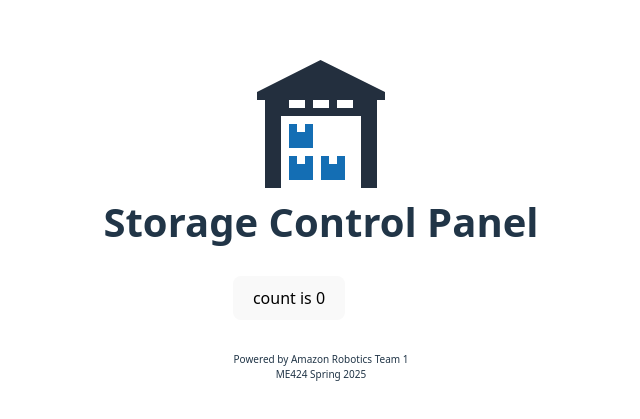
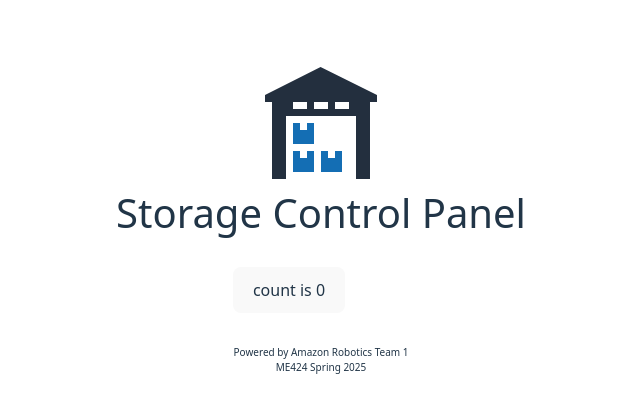
Before and after one commit to amazonrobotics1-Sp2025/web_control_code, a Svelte app: page / in a window 1280 px wide. Shown: the part 183-602 px from the top of the page, without its empty margins (319-959 px from the left). Built offline with nearby package versions, Linux system fonts and the light colour scheme.

Commit message:
pre shadcn

```diff
--- a/package.json
+++ b/package.json
@@ -14,8 +14,10 @@
     "@sveltejs/vite-plugin-svelte": "^5.0.3",
     "@tsconfig/svelte": "^5.0.4",
     "@types/node": "^22.14.1",
+    "autoprefixer": "^10.4.20",
     "svelte": "^5.23.1",
     "svelte-check": "^4.1.5",
+    "tailwindcss": "^3.4.17",
     "typescript": "5.8.3",
     "vite": "^6.2.2"
   }
--- /dev/null
+++ b/postcss.config.js
@@ -0,0 +1,6 @@
+export default {
+  plugins: {
+    tailwindcss: {},
+    autoprefixer: {}
+  }
+};
--- a/src/app.css
+++ b/src/app.css
@@ -1,3 +1,7 @@
+@import 'tailwindcss/base';
+@import 'tailwindcss/components';
+@import 'tailwindcss/utilities';
+
 :root {
   font-family: system-ui, Avenir, Helvetica, Arial, sans-serif;
   line-height: 1.5;
--- /dev/null
+++ b/tailwind.config.ts
@@ -0,0 +1,11 @@
+import type { Config } from 'tailwindcss';
+
+export default {
+  content: ['./src/**/*.{html,js,svelte,ts}'],
+
+  theme: {
+    extend: {}
+  },
+
+  plugins: []
+} satisfies Config;
--- a/vite.config.ts
+++ b/vite.config.ts
@@ -7,8 +7,9 @@
   plugins: [svelte()],
   resolve: {
     alias: {
-      "@assets": path.resolve(__dirname, "./src/assets"),
-      "@components": path.resolve(__dirname, "./src/components"),
+      $assets: path.resolve(__dirname, "./src/assets"),
+      $components: path.resolve(__dirname, "./src/components"),
+      $lib: path.resolve("./src/lib"),
     }
   }
 })
```
Also changed, not shown: src/App.svelte (+4 -3 lines), tsconfig.app.json (+5 -3 lines), 1 other file (tests, documents, lock files or other folders).
